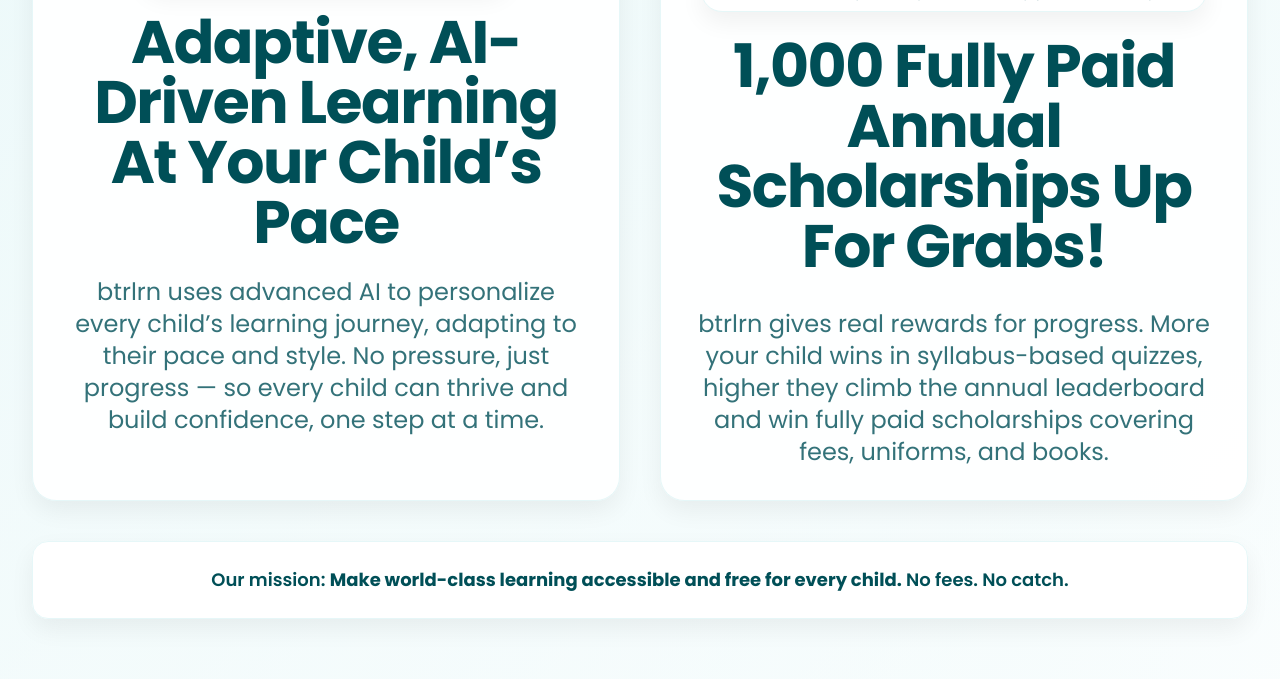
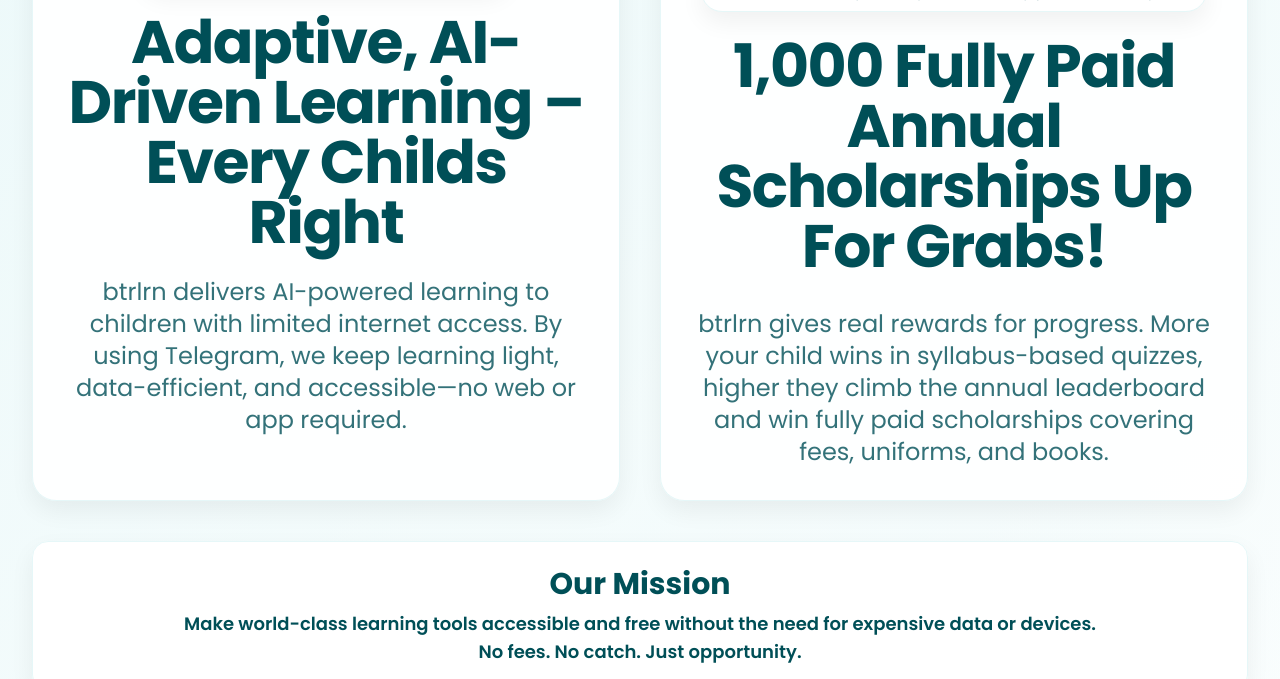
Before and after one commit to rgsalvi/btrlrn, a plain HTML site: page website/index.html in a window 1280 px wide. Shown: the part 378-1057 px from the top of the page. Drawn offline with nearby package versions, Linux system fonts and the light colour scheme.

Commit message:
Changes to home page for tier 2 focus

```diff
--- a/website/index.html
+++ b/website/index.html
@@ -129,8 +129,8 @@
               <span class="inline-flex items-center gap-2 rounded-full bg-white px-5 py-2 shadow-soft border border-brand-light text-base text-brand-teal/80"><span class="h-3 w-3 rounded-full bg-brand-teal"></span>AI-powered daily learning companion</span>
             </div>
           </div>
-          <h1 class="text-5xl lg:text-6xl font-extrabold tracking-tight text-brand-teal leading-tight text-center">Adaptive, AI-Driven Learning<br class="hidden md:block" />At Your Child’s Pace</h1>
-          <p class="mt-6 text-2xl text-brand-teal/80 text-center">btrlrn uses advanced AI to personalize every child’s learning journey, adapting to their pace and style. No pressure, just progress — so every child can thrive and build confidence, one step at a time.</p>
+          <h1 class="text-5xl lg:text-6xl font-extrabold tracking-tight text-brand-teal leading-tight text-center">Adaptive, AI-Driven Learning – Every Childs Right</h1>
+          <p class="mt-6 text-2xl text-brand-teal/80 text-center">btrlrn delivers AI-powered learning to children with limited internet access. By using Telegram, we keep learning light, data-efficient, and accessible—no web or app required.</p>
         </div>
         <!-- Right Card: Rewards/Prizes/Scholarships (matches left card design) -->
   <div class="bg-white/95 rounded-3xl border border-brand-light shadow-soft p-8 flex flex-col">
@@ -150,7 +150,8 @@
       <!-- Mission Statement Card (Full Width, below hero cards) -->
       <div class="mt-10 relative flex justify-center">
   <div class="rounded-2xl shadow-soft border border-brand-light p-6 text-center bg-white/95 relative z-10 w-full mb-4 md:mb-6 lg:mb-8">
-          <p class="text-brand-teal text-lg font-semibold">Our mission: <span class="font-bold">Make world-class learning accessible and free for every child.</span> No fees. No catch.</p>
+    <h2 class="text-3xl font-extrabold text-brand-teal mb-2 text-center">Our Mission</h2>
+    <p class="text-brand-teal text-lg font-semibold">Make world-class learning tools accessible and free without the need for expensive data or devices.<br> No fees. No catch. Just opportunity.</p>
         </div>
         <img
           src="swinging.png"
```
Also changed, not shown: website/sponsor.html (+6 -4 lines).
